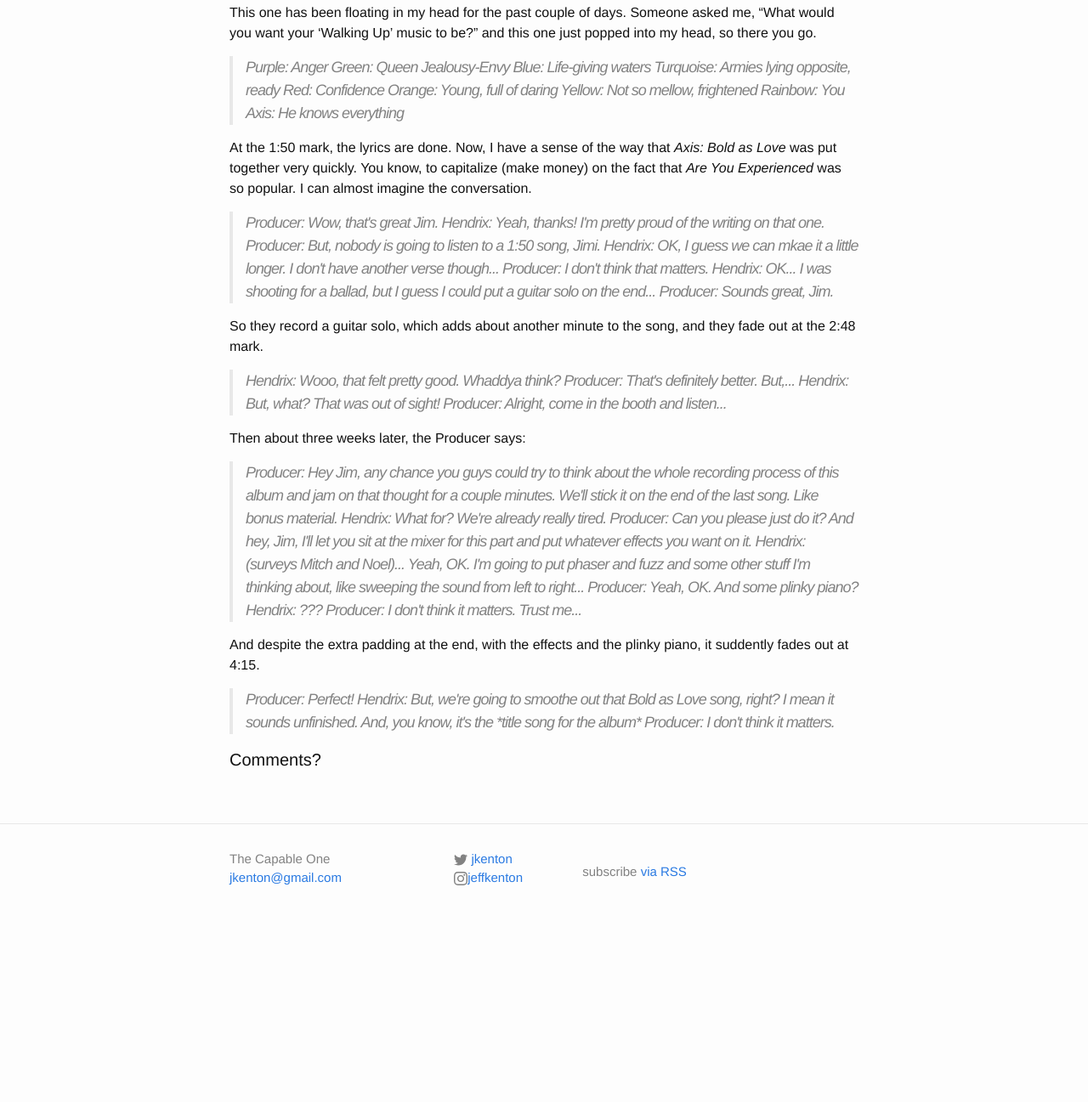
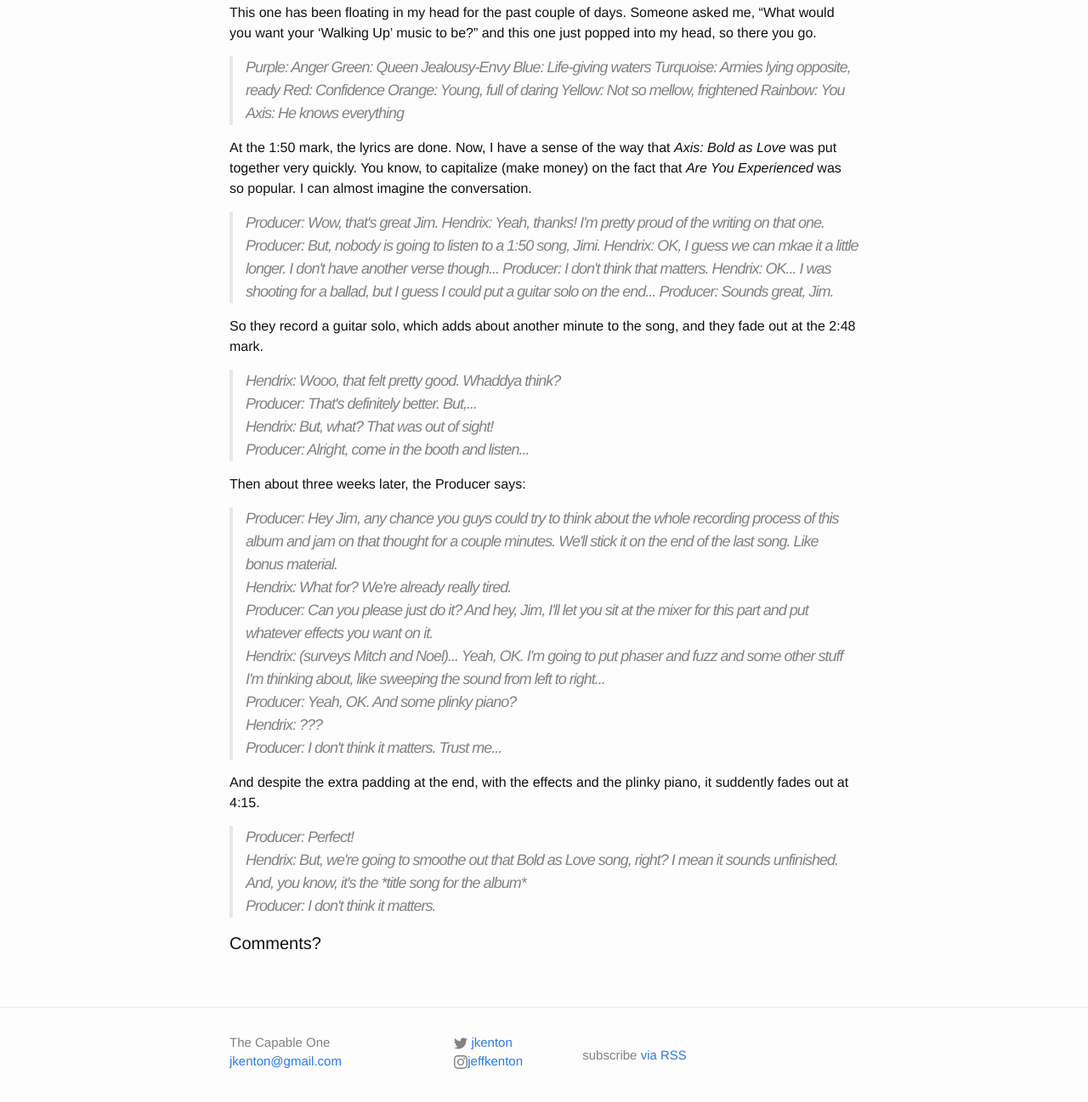
Before and after one commit to jkenton/CapableOne, a Jekyll site: the page built from _posts/2021-06-26-axis-bold-as-love.md, in a window 1280 px wide and 1400 px high, scrolled down 446 px, cut to the strip 79-1376 px from the top of the window. Shown: the whole strip at 85% size. Built offline with Jekyll 4.4.1, drawn with Linux system fonts in a browser that asks for light colours; comment, search, counter and statistics services are not loaded; before the commit the page ends 1630 px from its top, so only the background shows below that; some of the changed lines change nothing that is shown.

Commit message:
blockquotes

```diff
--- a/_posts/2021-06-26-axis-bold-as-love.md
+++ b/_posts/2021-06-26-axis-bold-as-love.md
@@ -9,48 +9,63 @@
 
 This one has been floating in my head for the past couple of days. Someone asked me, "What would you want your 'Walking Up' music to be?" and this one just popped into my head, so there you go.
 
->Purple: Anger
->Green: Queen Jealousy-Envy
->Blue: Life-giving waters
->Turquoise: Armies lying opposite, ready
->Red: Confidence
->Orange: Young, full of daring
->Yellow: Not so mellow, frightened
->Rainbow: You
->Axis: He knows everything
+<blockquote>
+Purple: Anger
+
+Green: Queen Jealousy-Envy
+
+Blue: Life-giving waters
+
+Turquoise: Armies lying opposite, ready
+
+Red: Confidence
+
+Orange: Young, full of daring
+
+Yellow: Not so mellow, frightened
+
+Rainbow: You
+
+Axis: He knows everything</blockquote>
 
 At the 1:50 mark, the lyrics are done. Now, I have a sense of the way that *Axis: Bold as Love* was put together very quickly. You know, to capitalize (make money) on the fact that *Are You Experienced* was so popular. I can almost imagine the conversation.
 
 <blockquote>
 Producer: Wow, that's great Jim.
+
 Hendrix: Yeah, thanks! I'm pretty proud of the writing on that one.
+
 Producer: But, nobody is going to listen to a 1:50 song, Jimi.
+
 Hendrix: OK, I guess we can mkae it a little longer. I don't have another verse though...
+
 Producer: I don't think that matters.
+
 Hendrix: OK... I was shooting for a ballad, but I guess I could put a guitar solo on the end...
+
 Producer: Sounds great, Jim.</blockquote>
 
 So they record a guitar solo, which adds about another minute to the song, and they fade out at the 2:48 mark.
 
 <blockquote>
-Hendrix: Wooo, that felt pretty good. Whaddya think?
-Producer: That's definitely better. But,...
-Hendrix: But, what? That was out of sight!
+Hendrix: Wooo, that felt pretty good. Whaddya think?<br />
+Producer: That's definitely better. But,...<br />
+Hendrix: But, what? That was out of sight!<br />
 Producer: Alright, come in the booth and listen...</blockquote>
 
 Then about three  weeks later, the Producer says:
 
-<blockquote>Producer: Hey Jim, any chance you guys could try to think about the whole recording process of this album and jam on that thought for a couple minutes. We'll stick it on the end of the last song. Like bonus material.
-Hendrix: What for? We're already really tired.
-Producer: Can you please just do it? And hey, Jim, I'll let you sit at the mixer for this part and put whatever effects you want on it.
-Hendrix: (surveys Mitch and Noel)... Yeah, OK. I'm going to put phaser and fuzz and some other stuff I'm thinking about, like sweeping the sound from left to right...
-Producer: Yeah, OK. And some plinky piano?
-Hendrix: ???
+<blockquote>Producer: Hey Jim, any chance you guys could try to think about the whole recording process of this album and jam on that thought for a couple minutes. We'll stick it on the end of the last song. Like bonus material.<br />
+Hendrix: What for? We're already really tired.<br />
+Producer: Can you please just do it? And hey, Jim, I'll let you sit at the mixer for this part and put whatever effects you want on it.<br />
+Hendrix: (surveys Mitch and Noel)... Yeah, OK. I'm going to put phaser and fuzz and some other stuff I'm thinking about, like sweeping the sound from left to right...<br />
+Producer: Yeah, OK. And some plinky piano?<br />
+Hendrix: ???<br />
 Producer: I don't think it matters. Trust me... </blockquote>
 
 And despite the extra padding at the end, with the effects and the plinky piano, it suddently fades out at 4:15.
 
 <blockquote>
-Producer: Perfect!
-Hendrix: But, we're going to smoothe out that Bold as Love song, right? I mean it sounds unfinished. And, you know, it's the *title song for the album*
+Producer: Perfect!<br />
+Hendrix: But, we're going to smoothe out that Bold as Love song, right? I mean it sounds unfinished. And, you know, it's the *title song for the album*<br />
 Producer: I don't think it matters.</blockquote>
```
